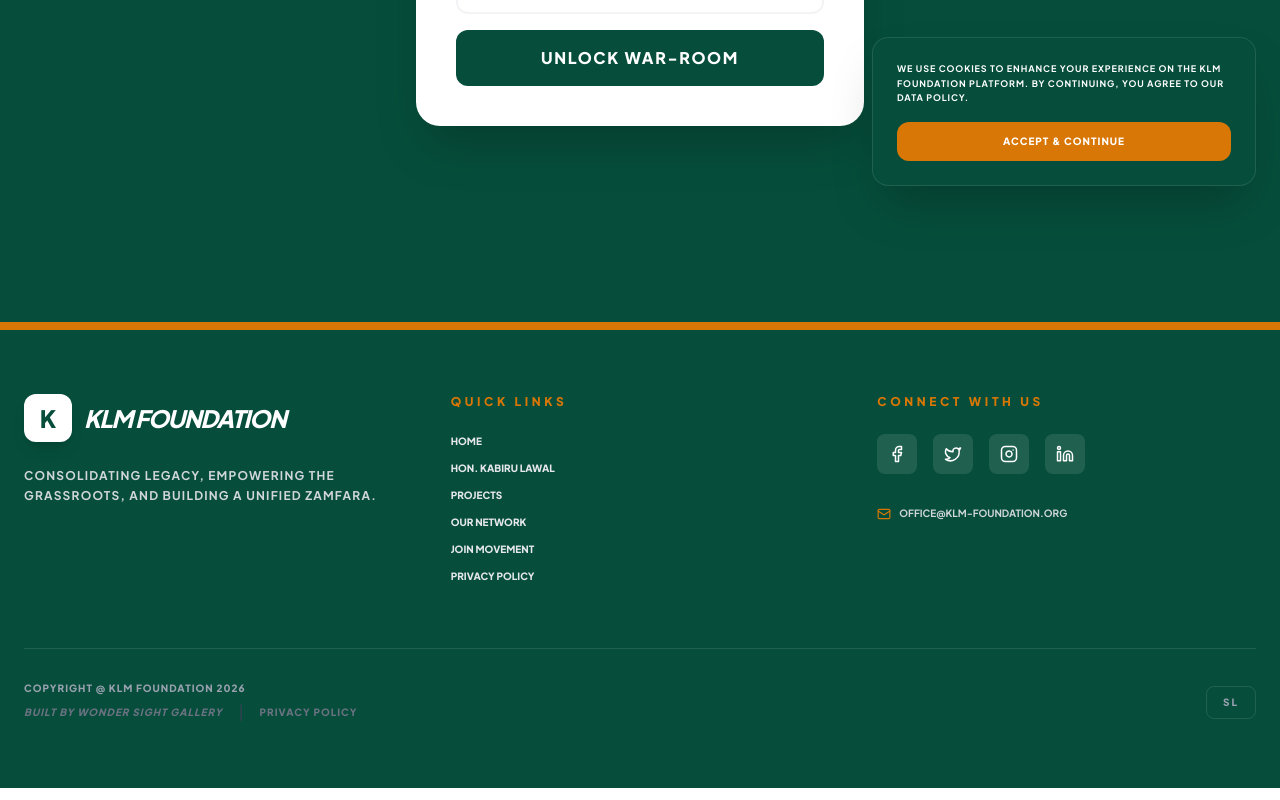
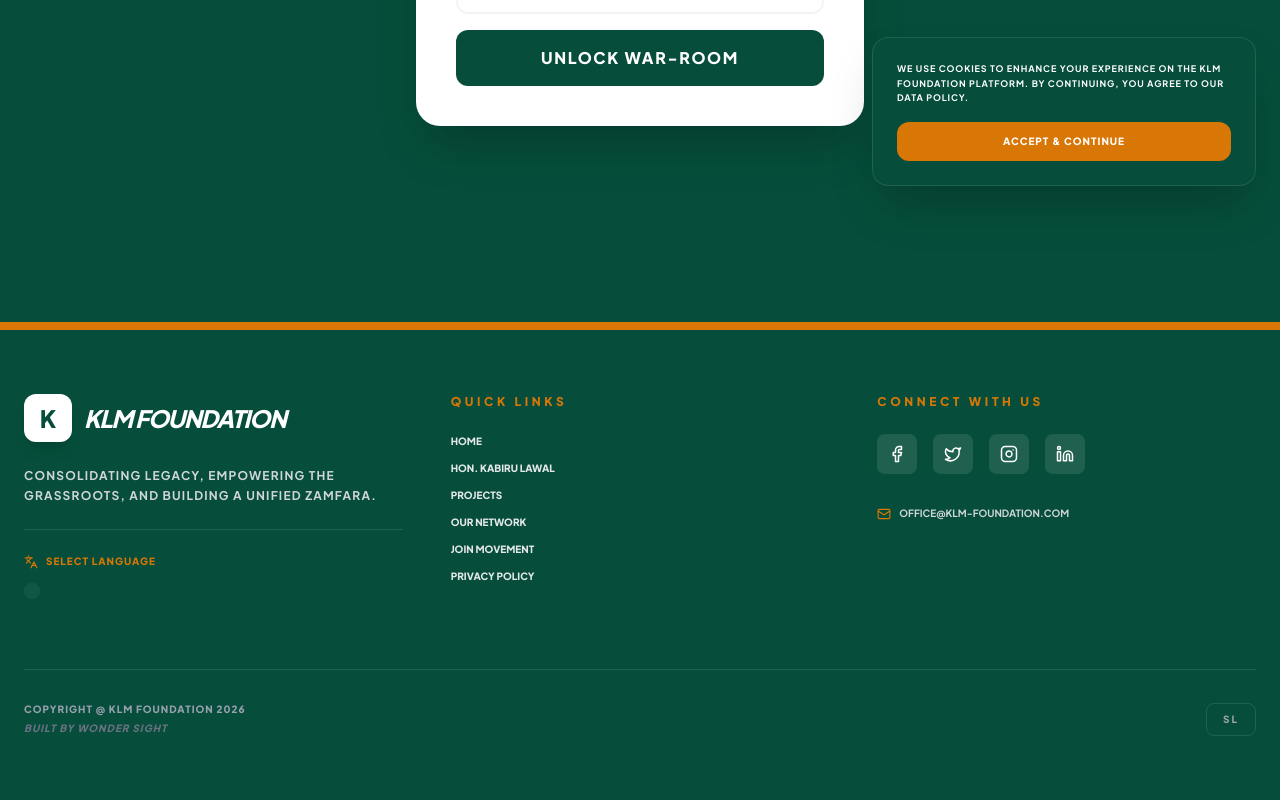
Before and after one commit to musaalamin/klm-found, a Next.js app: page /admin in a window 1280 px wide. Shown: the part 590-1390 px from the top of the page. Built offline with nearby package versions, Linux system fonts and the light colour scheme; no server answers.

Commit message:
UI: Final polish on typography and translate widget

```diff
--- a/src/app/globals.css
+++ b/src/app/globals.css
@@ -3,14 +3,14 @@
 :root {
   --background: #ffffff;
   --foreground: #171717;
-  /* Update the font variable to point to our new Jakarta font */
-  --font-jakarta: var(--font-jakarta);
+  /* FIX: Do not point the variable to itself.
+     The actual value is injected by Next.js in layout.tsx */
 }
 
 @theme inline {
   --color-background: var(--background);
   --color-foreground: var(--foreground);
-  /* Replace Geist with Jakarta */
+  /* Use the variable name we defined in layout.tsx */
   --font-sans: var(--font-jakarta), ui-sans-serif, system-ui, sans-serif;
 }
 
@@ -24,17 +24,42 @@
 body {
   background: var(--background);
   color: var(--foreground);
-  /* Remove Arial/Helvetica and use the Jakarta class we set in layout.tsx */
+  /* Apply the Jakarta font as the primary choice */
   font-family: var(--font-jakarta), ui-sans-serif, system-ui, sans-serif;
 }
 
-/* Optional: Clean up Google Translate appearance */
+/* --- GOOGLE TRANSLATE STYLING --- */
+
+/* Clean up the gadget container */
 .goog-te-gadget {
   font-family: var(--font-jakarta) !important;
+  color: transparent !important; /* Hides the "Powered by" text if desired */
 }
 
+/* Style the links inside the gadget */
+.goog-te-gadget a {
+  display: none !important; /* Hides the Google logo for a cleaner look */
+}
+
+/* Style the text labels within our footer container */
+#google_translate_element span {
+  color: #d1d5db !important; /* Light gray for the dark green footer */
+  font-size: 10px !important;
+  font-weight: 800 !important;
+  text-transform: uppercase !important;
+  letter-spacing: 0.1em;
+}
+
+/* Style the actual dropdown box */
 .goog-te-gadget-simple {
+  background-color: rgba(255, 255, 255, 0.05) !important;
+  border: 1px solid rgba(255, 255, 255, 0.1) !important;
+  padding: 6px 10px !important;
   border-radius: 8px !important;
-  padding: 8px !important;
-  border: 1px solid #e5e7eb !important;
+  cursor: pointer;
 }
+
+/* Ensure the dropdown arrow and text inside are light colored */
+.goog-te-menu-value span {
+  color: #ffffff !important;
+}
--- a/src/app/layout.tsx
+++ b/src/app/layout.tsx
@@ -13,7 +13,7 @@ const jakarta = Plus_Jakarta_Sans({
 });
 
 export const metadata: Metadata = {
-  title: "KLM Foundation |Jagaban Zamfara | Consolidating Legacy",
+  title: "KLM Foundation | Jagaban Zamfara | Consolidating Legacy",
   description: "Official platform of the KLM Foundation, fostering sustainable development and inclusive governance in Zamfara State.",
   keywords: [
     "KLM Foundation", "Daudalawal", "Zamfara", "Gusau", "Climate Action Nigeria",
@@ -52,7 +52,6 @@ export default function RootLayout({ children }: { children: React.ReactNode })
       <body className={`${jakarta.className} antialiased bg-white selection:bg-[#D97706] selection:text-white`}>
 
         {/* [6] Google Translate Widget - Floating at the bottom left */}
-        <div id="google_translate_element" className="fixed bottom-24 left-6 z-[6000] opacity-90 hover:opacity-100 transition-opacity" />
 
         <Navbar />
 
--- a/src/components/layout/Footer.tsx
+++ b/src/components/layout/Footer.tsx
@@ -1,6 +1,6 @@
 "use client";
 import Link from 'next/link';
-import { Facebook, Twitter, Instagram, Linkedin, Mail } from 'lucide-react';
+import { Facebook, Twitter, Instagram, Linkedin, Mail, Languages } from 'lucide-react';
 
 export const Footer = () => {
   return (
@@ -16,6 +16,16 @@ export const Footer = () => {
           <p className="text-gray-300 text-xs font-bold uppercase tracking-widest leading-relaxed">
             Consolidating legacy, empowering the grassroots, and building a unified Zamfara.
           </p>
+
+          {/* INTEGRATED TRANSLATE BOX */}
+          <div className="pt-6 border-t border-white/10">
+            <div className="flex items-center gap-2 mb-3 text-[#D97706]">
+              <Languages size={14} />
+              <span className="text-[10px] font-black uppercase tracking-widest">Select Language</span>
+            </div>
+            {/* The Widget now lives here safely */}
+            <div id="google_translate_element" className="bg-white/5 p-2 rounded-lg inline-block overflow-hidden" />
+          </div>
         </div>
 
         {/* Navigation Section */}
@@ -27,7 +37,6 @@ export const Footer = () => {
             <li><Link href="/projects" className="hover:text-[#D97706] transition-colors">Projects</Link></li>
             <li><Link href="/network" className="hover:text-[#D97706] transition-colors">Our Network</Link></li>
             <li><Link href="/register" className="hover:text-[#D97706] transition-colors">Join Movement</Link></li>
-            {/* Added Privacy Policy to Quick Links */}
             <li><Link href="/privacy" className="hover:text-[#D97706] transition-colors">Privacy Policy</Link></li>
           </ul>
         </div>
@@ -43,12 +52,12 @@ export const Footer = () => {
           </div>
           <div className="mt-8 flex items-center gap-2 text-gray-300 text-[10px] font-bold">
             <Mail size={14} className="text-[#D97706]" />
-            <span>OFFICE@KLM-FOUNDATION.ORG</span>
+            <span>OFFICE@KLM-FOUNDATION.COM</span>
           </div>
         </div>
       </div>
 
-      {/* Merged Copyright Bar & Staff Login */}
+      {/* Copyright Bar */}
       <div className="max-w-7xl mx-auto mt-16 pt-8 border-t border-white/10 flex flex-col md:flex-row justify-between items-center gap-4">
         <div className="flex flex-col gap-1 text-center md:text-left">
           <p className="text-[10px] font-black tracking-widest text-gray-400 uppercase">
@@ -56,12 +65,8 @@ export const Footer = () => {
           </p>
           <div className="flex gap-4 items-center justify-center md:justify-start">
              <p className="text-[10px] font-black tracking-widest text-gray-500 italic uppercase">
-               BUILT BY WONDER SIGHT GALLERY
+               BUILT BY WONDER SIGHT
              </p>
-             <span className="text-gray-700">|</span>
-             <Link href="/privacy" className="text-[10px] font-black tracking-widest text-gray-500 uppercase hover:text-[#D97706] transition-colors">
-               Privacy Policy
-             </Link>
           </div>
         </div>
 
```
Also changed, not shown: 1 other file (tests, documents, lock files or other folders).
